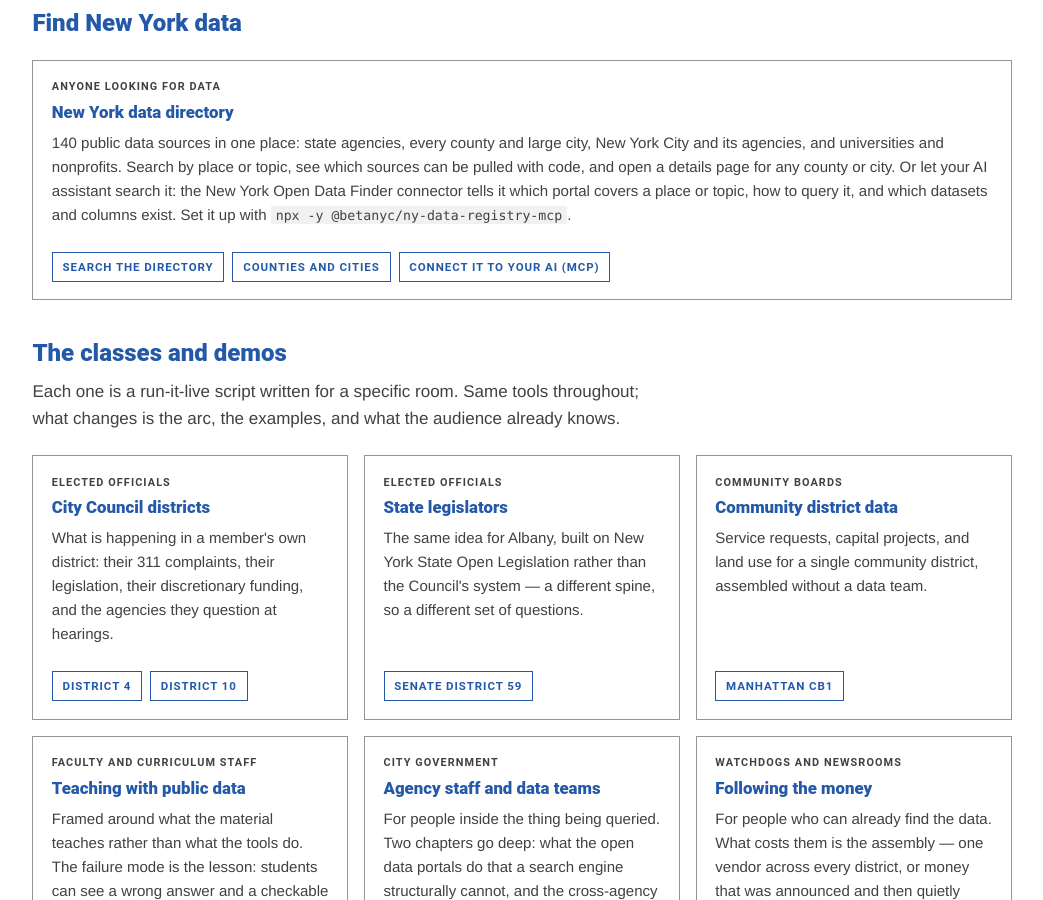
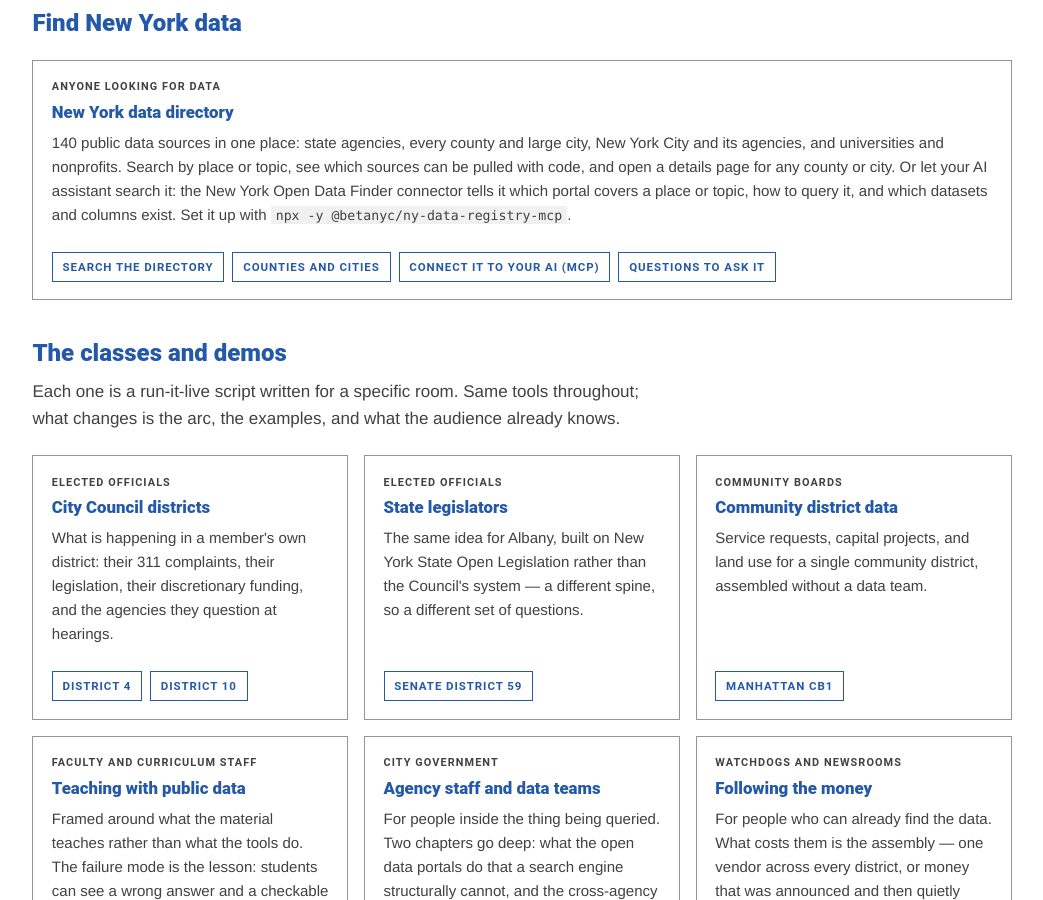
Before and after one commit to BetaNYC/grounding-ai-with-ny-open-data, a Jekyll site: the page built from index.md, in a window 1280 px wide and 900 px high, scrolled down 843 px. Shown: the whole window, without its empty margins (118-1161 px from the left). Built offline with Jekyll 4.4.1, drawn with Linux system fonts in a browser that asks for light colours.

Commit message:
Homepage: link the registry MCP's sample questions
Co-Authored-By: Claude Opus 5.5 <noreply@anthropic.com>

```diff
--- a/index.md
+++ b/index.md
@@ -47,6 +47,7 @@ it says so instead of guessing** — which turns out to be the more useful half.
     <a class="btn" href="{{ '/resources/ny-data-portal-registry.html' | relative_url }}">Search the directory</a>
     <a class="btn" href="{{ '/resources/portals/README.html' | relative_url }}">Counties and cities</a>
     <a class="btn" href="https://github.com/BetaNYC/ny-data-registry-mcp#install">Connect it to your AI (MCP)</a>
+    <a class="btn" href="https://github.com/BetaNYC/ny-data-registry-mcp#questions-to-try">Questions to ask it</a>
   </div>
 </div>
 
```
